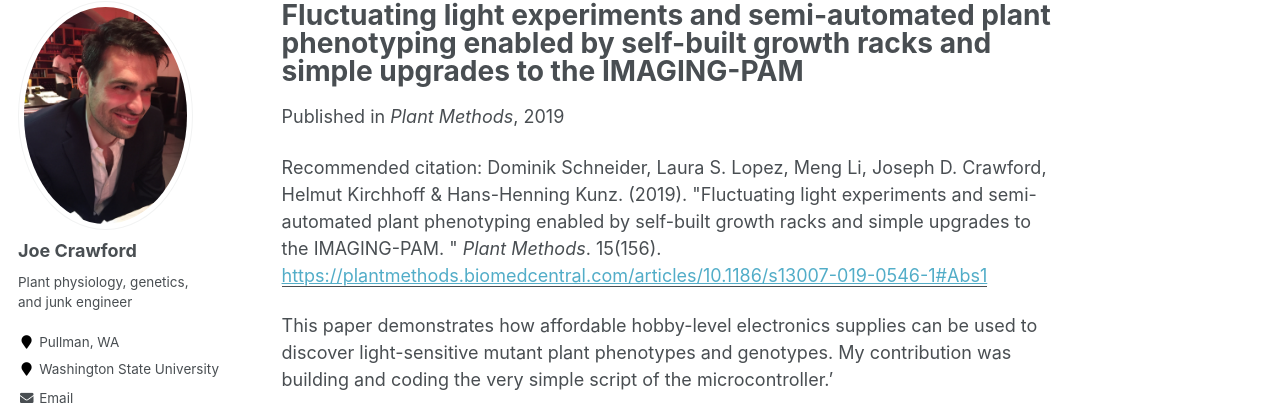
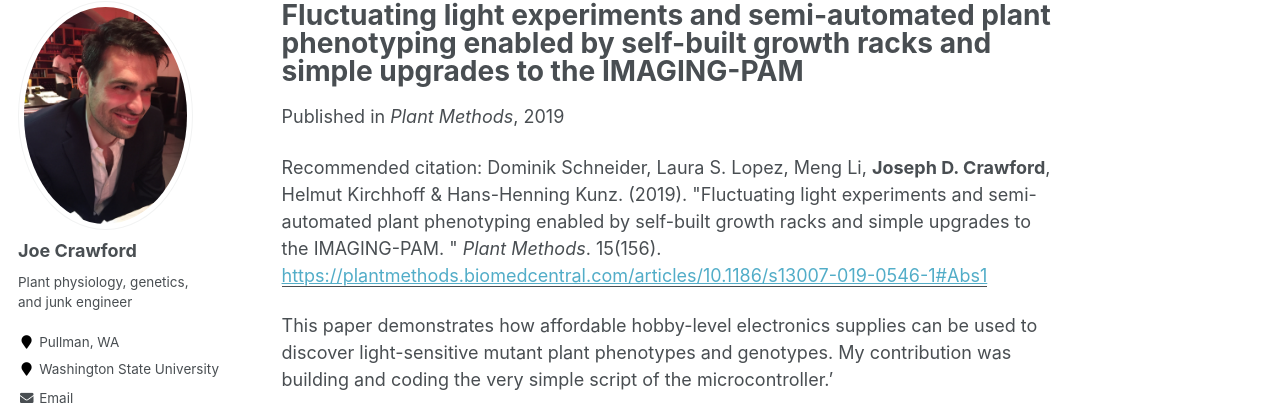
Before and after one commit to plant-physio/plant-physio.github.io, a Jekyll site: the page built from _publications/2009-10-01-paper-title-number-1.md, in a window 1280 px wide and 1188 px high. Shown: the part 117-522 px from the top of the window. Built offline with Jekyll 4.4.1, drawn with Linux system fonts in a browser that asks for light colours; some web fonts are replaced.

```diff
--- a/_publications/2009-10-01-paper-title-number-1.md
+++ b/_publications/2009-10-01-paper-title-number-1.md
@@ -7,7 +7,7 @@ date: 2019-12-23
 venue: 'Plant Methods'
 paperurl: 'https://plantmethods.biomedcentral.com/articles/10.1186/s13007-019-0546-1#Abs1'
 
-citation: 'Dominik Schneider, Laura S. Lopez, Meng Li, Joseph D. Crawford, Helmut Kirchhoff & Hans-Henning Kunz. (2019). &quot;Fluctuating light experiments and semi-automated plant phenotyping enabled by self-built growth racks and simple upgrades to the IMAGING-PAM. &quot; <i>Plant Methods</i>. 15(156).'
+citation: 'Dominik Schneider, Laura S. Lopez, Meng Li, <b>Joseph D. Crawford</b>, Helmut Kirchhoff & Hans-Henning Kunz. (2019). &quot;Fluctuating light experiments and semi-automated plant phenotyping enabled by self-built growth racks and simple upgrades to the IMAGING-PAM. &quot; <i>Plant Methods</i>. 15(156).'
 ---
 This paper demonstrates how affordable hobby-level electronics supplies can be used to discover light-sensitive mutant plant phenotypes and genotypes. My contribution was building and coding the very simple script of the microcontroller.'
 
```
